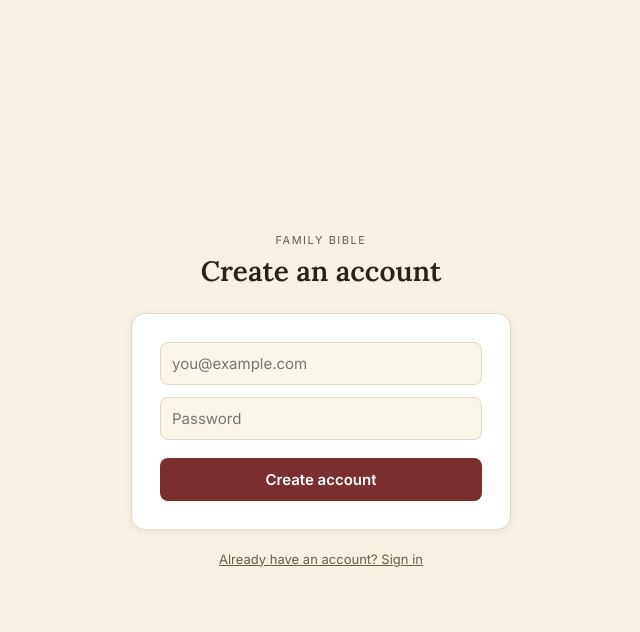
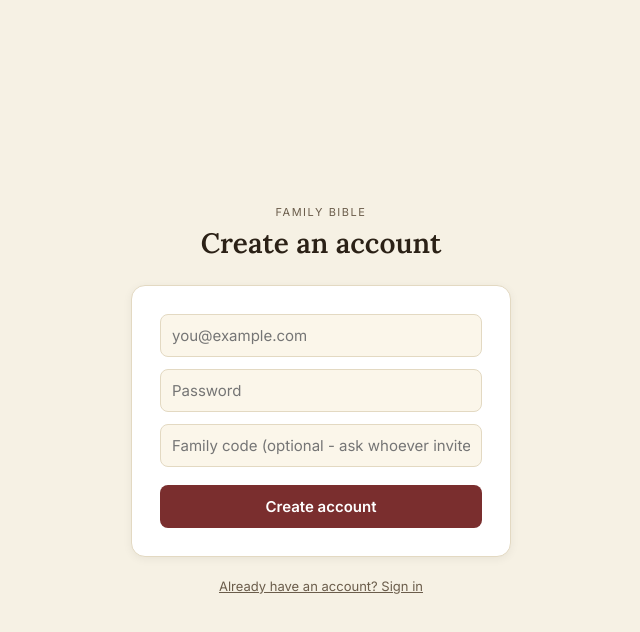
Before and after one commit to maryandbesho/Family-Bible, a Next.js app: page /login in a window 1280 px wide. Both pictures are taken after a click on the button "Don't have an account? Create one". Shown: the top 632 px of the page, without its empty margins (319-959 px from the left). Built offline with nearby package versions, Linux system fonts and the light colour scheme.

Commit message:
Update page.js

```diff
--- a/app/login/page.js
+++ b/app/login/page.js
@@ -33,6 +33,7 @@ export default function LoginPage() {
   const [mode, setMode] = useState('signin') // signin | signup
   const [email, setEmail] = useState('')
   const [password, setPassword] = useState('')
+  const [familyCode, setFamilyCode] = useState('')
   const [error, setError] = useState('')
   const [busy, setBusy] = useState(false)
   const router = useRouter()
@@ -64,8 +65,19 @@ export default function LoginPage() {
     const supabase = createClient()
 
     if (mode === 'signup') {
-      const { error } = await supabase.auth.signUp({ email, password })
+      const { data, error } = await supabase.auth.signUp({ email, password })
       if (error) { setError(error.message); setBusy(false); return }
+      // If a family code was entered, link this new account to that family
+      // right away. Upsert (rather than update) so it works whether or not
+      // a profiles row already exists for this user at this point - if the
+      // code is wrong/mistyped this just silently doesn't link them to a
+      // real family, so it's never blocking on error.
+      if (familyCode.trim() && data?.user) {
+        const { error: fcError } = await supabase
+          .from('profiles')
+          .upsert({ id: data.user.id, family_id: familyCode.trim() }, { onConflict: 'id' })
+        if (fcError) console.error('Could not link family code:', fcError.message)
+      }
     } else {
       const { error } = await supabase.auth.signInWithPassword({ email, password })
       if (error) { setError(error.message); setBusy(false); return }
@@ -108,8 +120,17 @@ export default function LoginPage() {
               placeholder="Password"
               value={password}
               onChange={(e) => setPassword(e.target.value)}
-              style={{ ...inputStyle, marginBottom: 18 }}
+              style={{ ...inputStyle, marginBottom: mode === 'signup' ? 12 : 18 }}
             />
+            {mode === 'signup' && (
+              <input
+                type="text"
+                placeholder="Family code (optional - ask whoever invited you)"
+                value={familyCode}
+                onChange={(e) => setFamilyCode(e.target.value)}
+                style={{ ...inputStyle, marginBottom: 18 }}
+              />
+            )}
             <button type="submit" disabled={busy}
               style={{
                 width: '100%', padding: 12, fontSize: 15, cursor: busy ? 'default' : 'pointer',
```
